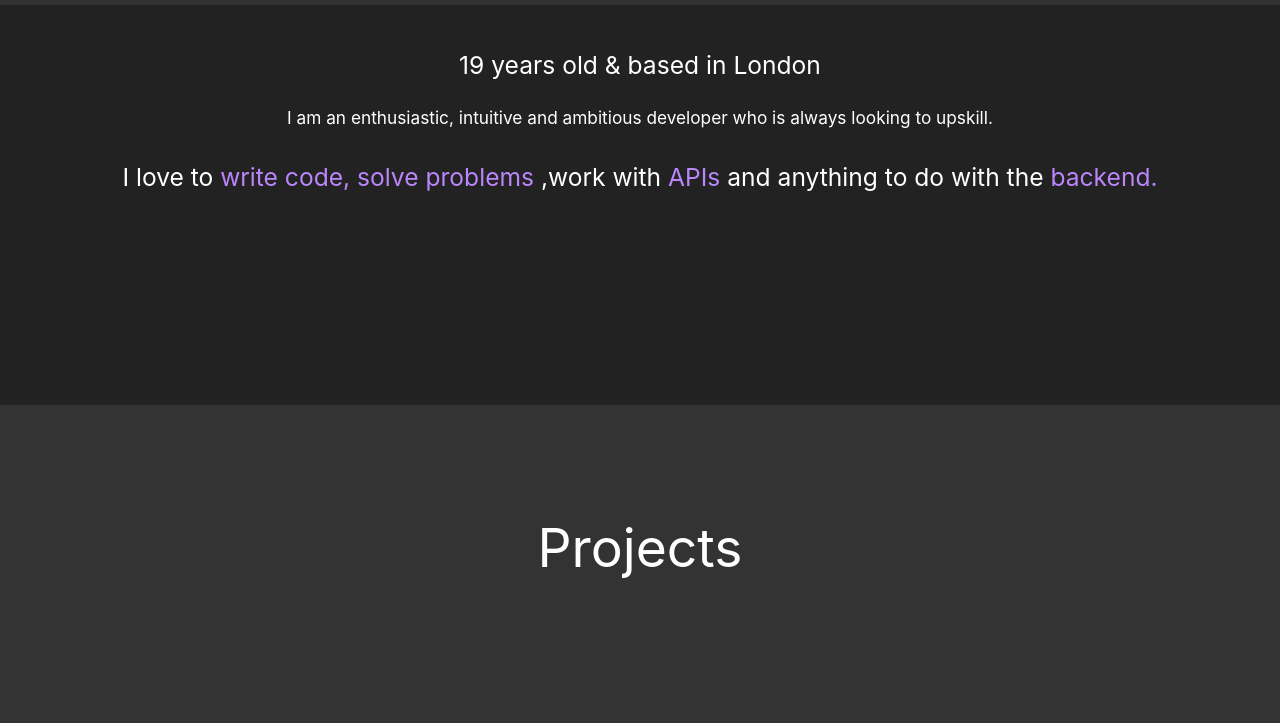
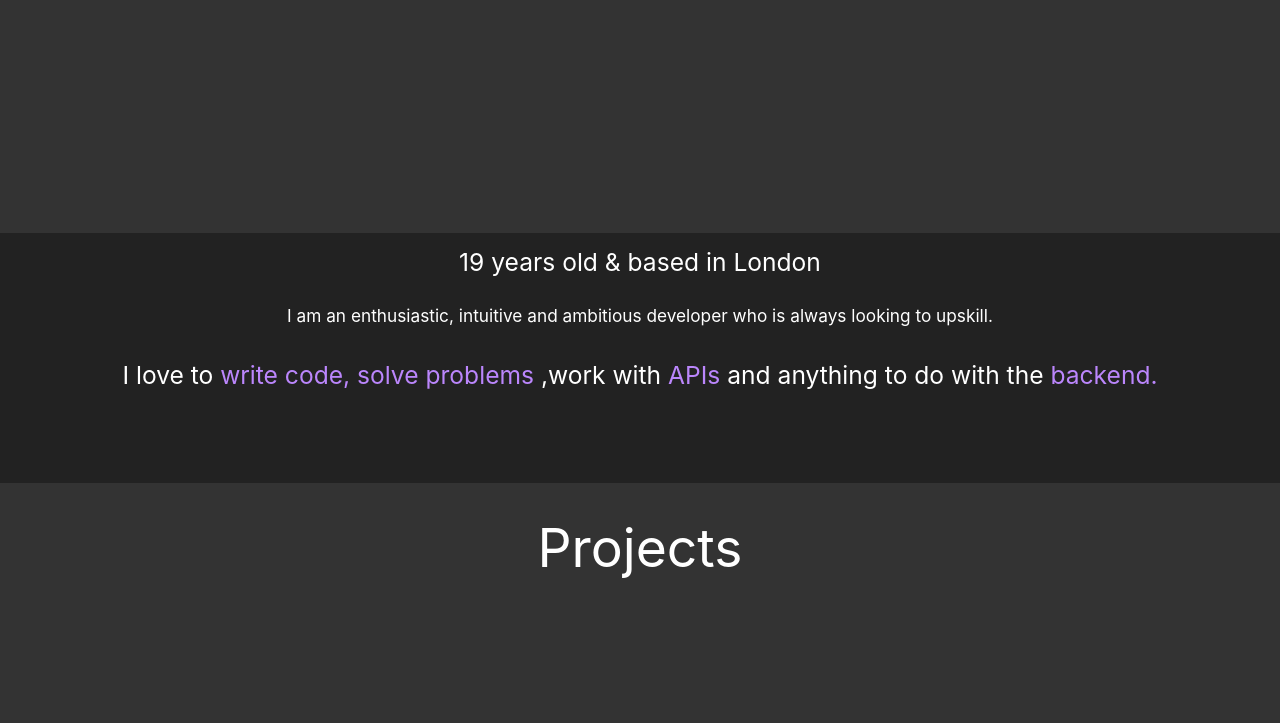
Before and after one commit to jessicaeverard/newportfolio, a Django app: page / in a window 1280 px wide. Shown: the part 1117-1840 px from the top of the page. Run offline with Django 3.2, Linux system fonts and the light colour scheme; data that the repository does not hold is empty.

Commit message:
updated about me page

```diff
--- a/actualwebsite/templates/home.html
+++ b/actualwebsite/templates/home.html
@@ -30,8 +30,11 @@
       background-color: #333333;
     }
 
+    /* because i made the parent div relative - any divs in the section would be its child
+    and would need to make child elements absolute */
     #aboutme{
         background-color: #333333;
+        position: relative;
     }
 
       #projects{
@@ -94,10 +97,12 @@
     }
 
     .aboutcontent{
-        width: 100vw;
         background-color: #222222;
-        height: 400px;
-        padding-top: 30px;
+        left: 0;
+        bottom: 0;
+        width: 100%;
+        height: 250px;
+        position: absolute;
       }
 
     #nav {
@@ -160,7 +165,6 @@
 
     <section id="aboutme">
       <center>
-      <!-- <div id="aboutbox"> -->
       <h2 class ="title">About me</h2>
             <img id="aboutpic" src="{% static 'admin/img/pic.JPG' %}">
             <div class="aboutcontent">
```
